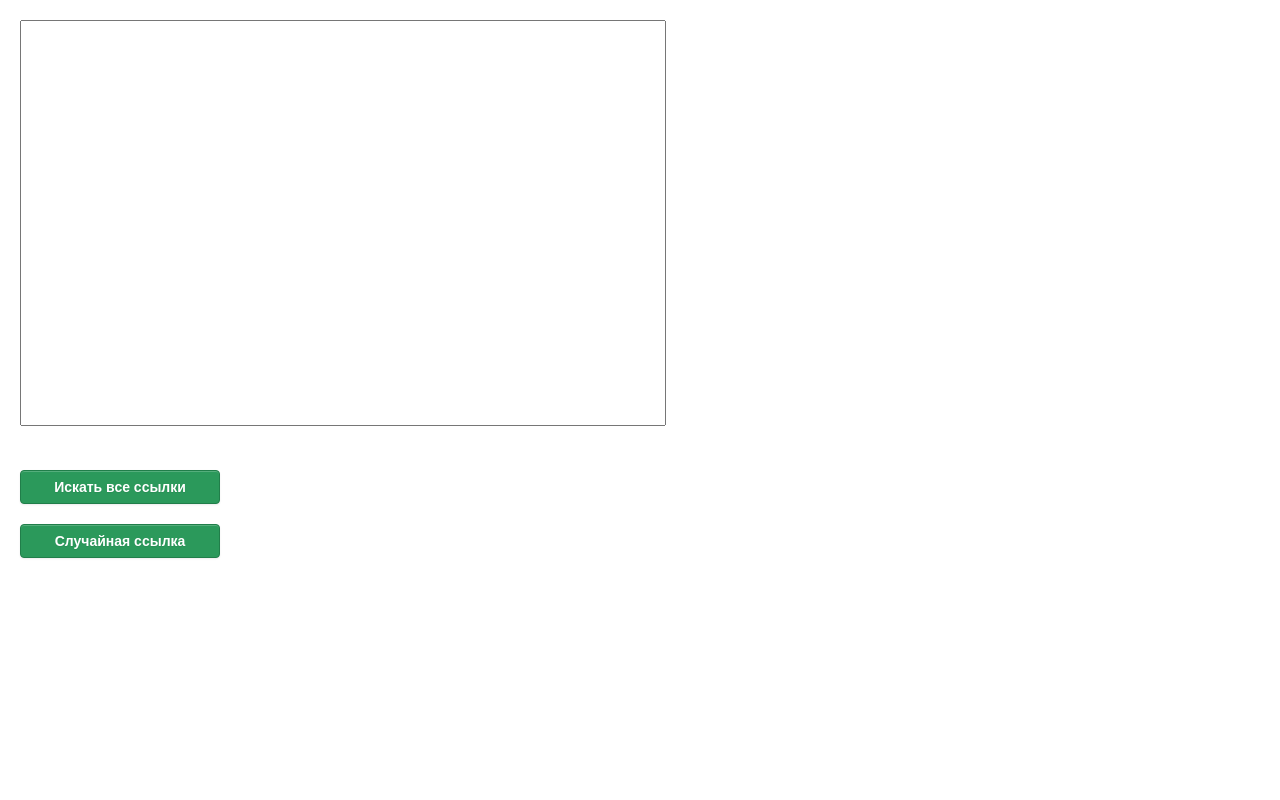
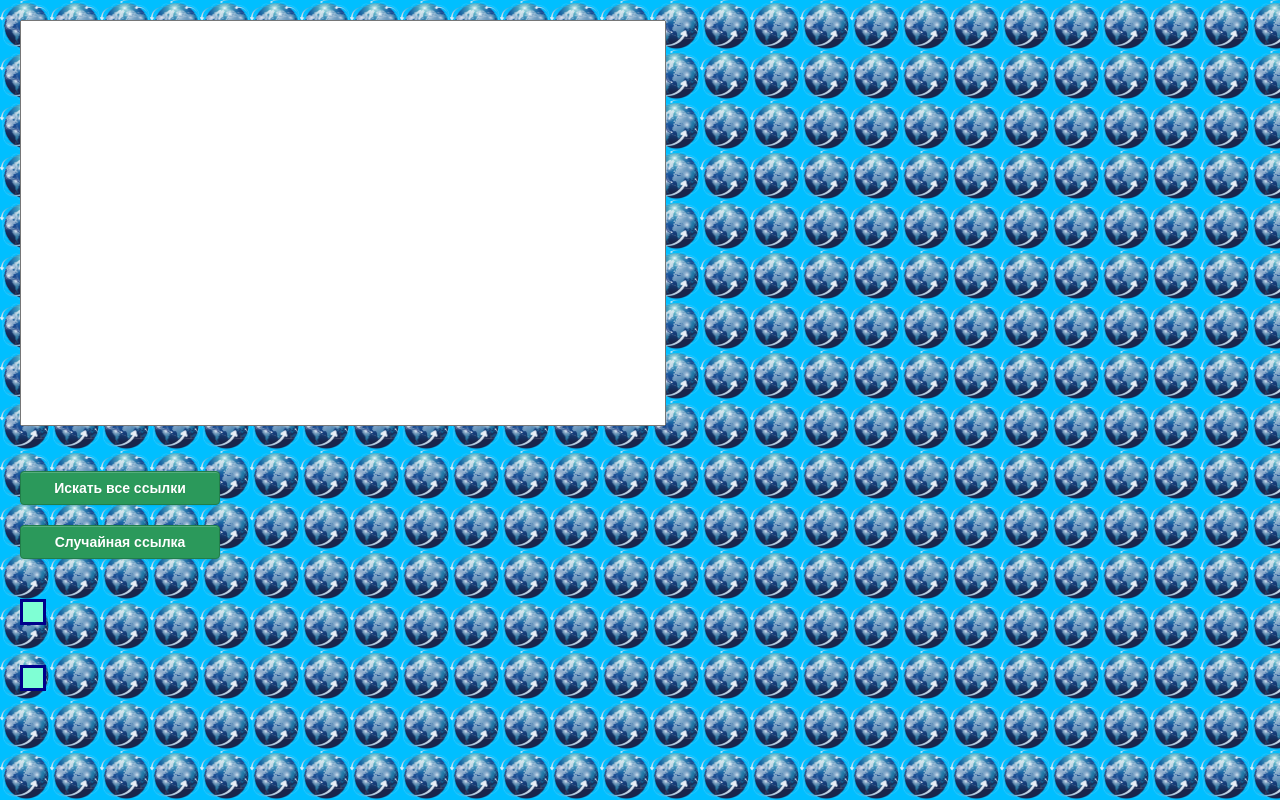
Before and after one commit to MikhaDNS/search, a plain HTML site: page index.html in a window 1280 px wide. Drawn offline with Linux system fonts and the light colour scheme.

Commit message:
Update style.css

```diff
--- a/style.css
+++ b/style.css
@@ -3,6 +3,9 @@
 	 width:100%;
 	 margin:0;
 	 padding:0;
+	 background: #00BFFF url('planet.png');
+	 background-size: 50px 50px;
+	 font-size: 20px;
  }
 
  textarea {
@@ -15,6 +18,11 @@
    }
  div{
 	  margin: 20px;
+	  background: #7FFFD4;
+	  display: inline-block;
+	  padding:10px;
+	  vertical-align: top;
+	  border: 3px solid #00008B;
  }
 button{
 border-radius: 4px;
```
